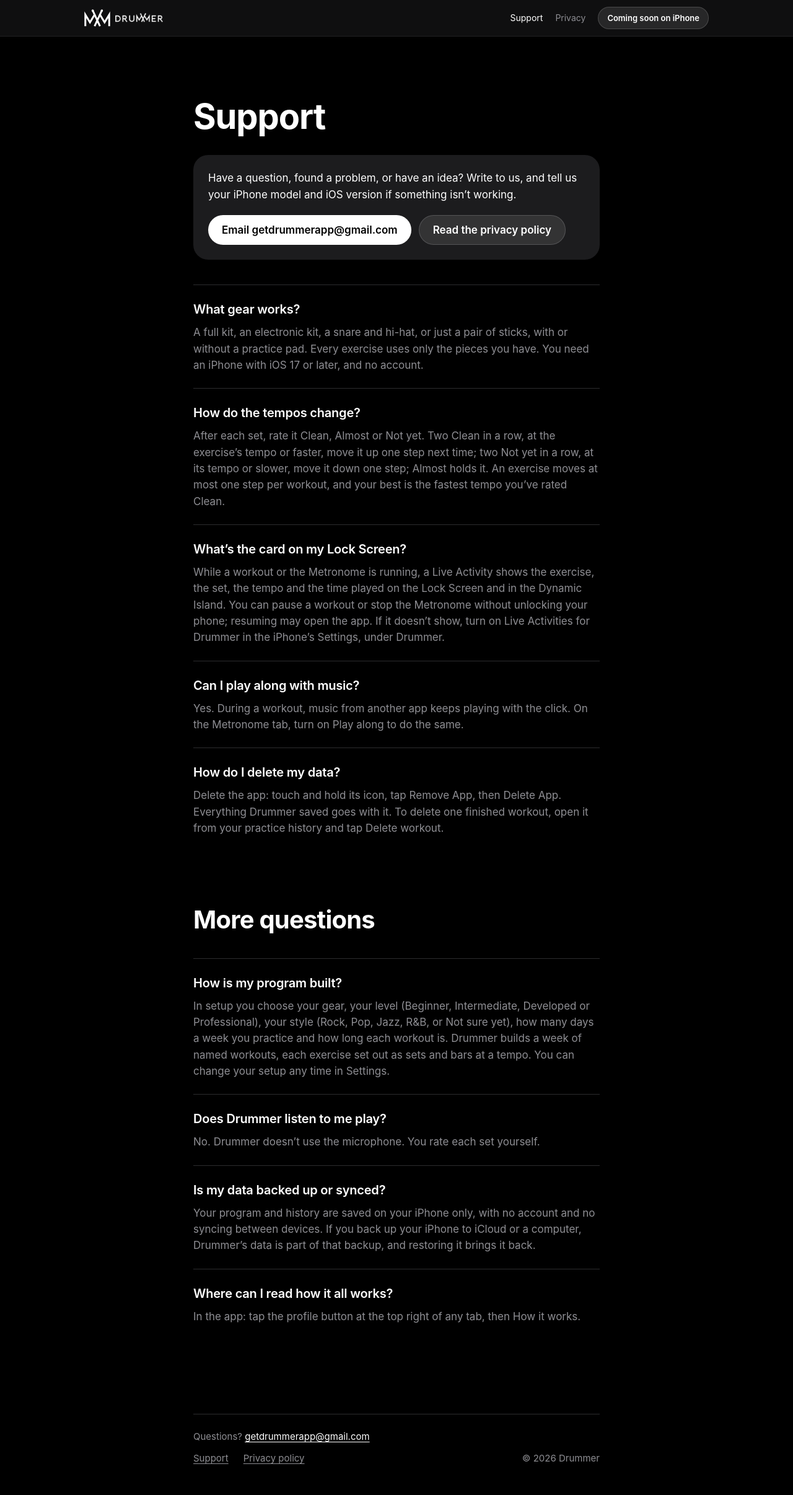
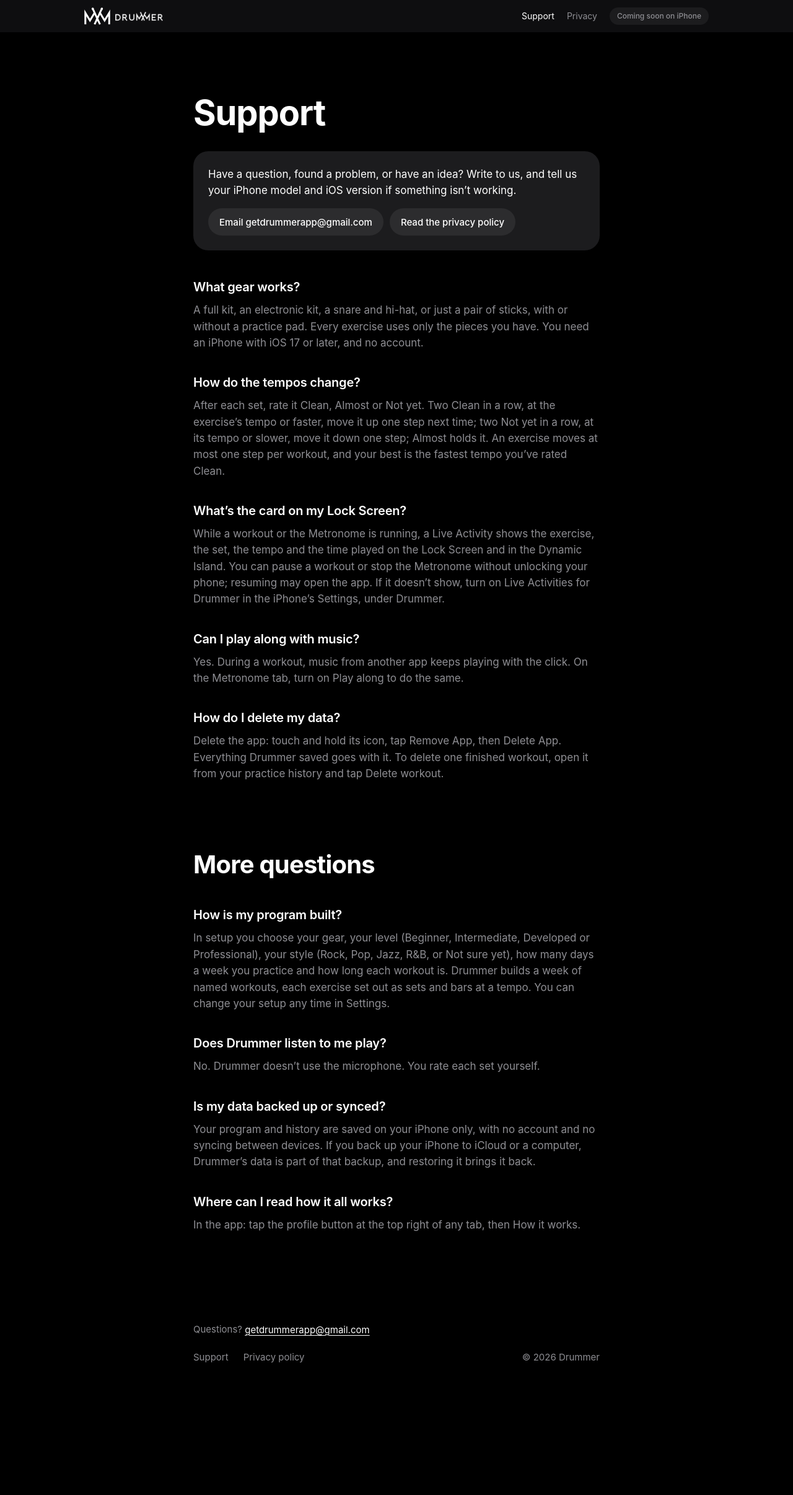
Before and after one commit to tg87njgkv4-design/drummer-site, a plain HTML site: page support.html in a window 1280 px wide. Shown: the whole page at 62% size. After the commit the page ends 2251 px from the top, so only its background shows below. Drawn offline with Linux system fonts and the light colour scheme.

Commit message:
Styling: quieter buttons, no lines, Increase Contrast and forced colors
Soft gray capsule buttons; space and the cards' shade instead of borders and
dividers. iPhone text follows Text Size; a Mac uses its normal 16 px. Long email
addresses wrap at large text. No words changed.

```diff
--- a/site.css
+++ b/site.css
@@ -1,25 +1,32 @@
-/* Drummer website. Dark only, like the app: the colors are the app's Theme colors. */
+/* Drummer website. Dark only, like the app: the colors are the app's Theme colors.
+   Things are separated by space, type size and the cards' shade, not by lines. Lines come back
+   only with Increase Contrast (prefers-contrast: more) and in forced-colors mode. */
 :root {
   color-scheme: dark;
   --bg: #000000;
   --text: #FFFFFF;
   --gray: #8E8E93;      /* secondary text: 6.4:1 on black, 5.2:1 on a card */
   --card: #1C1C1E;
-  --raised: #2C2C2E;    /* dividers and raised surfaces */
+  --raised: #2C2C2E;    /* buttons */
+  --raised-hover: #3A3A3C;
+  --raised-press: #333336;
+  --line: transparent;  /* no lines, except with Increase Contrast */
   --column: 44rem;
   --wide: 66rem;
   --gutter: 1rem;
   --section: 4.5rem;
+  --target: max(44px, 2.75rem);   /* every tap target, at every text size */
   --stack: -apple-system, BlinkMacSystemFont, "SF Pro Text", "Helvetica Neue", Helvetica, Arial, sans-serif;
 }
 @media (min-width: 48rem) {
   :root { --gutter: 1.5rem; --section: 7rem; }
 }
 
-/* Larger text: Safari on iPhone follows the Text Size setting through -apple-system-body;
+/* Larger text: Safari on iPhone follows the Text Size setting through -apple-system-body (only
+   on iPhone: -webkit-touch-callout exists there alone, and on a Mac that font is 13 px);
    everywhere else, the browser's own text size. Every size below is in rem. */
 html { font-size: 100%; -webkit-text-size-adjust: 100%; }
-@supports (font: -apple-system-body) {
+@supports (font: -apple-system-body) and (-webkit-touch-callout: none) {
   html { font: -apple-system-body; }
 }
 * { box-sizing: border-box; }
@@ -34,50 +41,55 @@ body {
   -webkit-font-smoothing: antialiased;
 }
 img { max-width: 100%; height: auto; display: block; }
-a { color: var(--text); text-underline-offset: 0.18em; text-decoration-thickness: 1px; }
-a:focus-visible, [tabindex]:focus-visible { outline: 2px solid var(--text); outline-offset: 3px; border-radius: 6px; }
+
+/* Links: underlined only inside running text, so they stay recognizable there. */
+a { color: var(--text); text-decoration: none; }
+a[href^="mailto:"] { overflow-wrap: anywhere; }   /* a long address wraps at large text */
+p a, li a { text-decoration: underline; text-underline-offset: 0.18em; text-decoration-thickness: 1px; }
+/* Keyboard focus: always visible, only for the keyboard. */
+:focus { outline: none; }
+:focus-visible { outline: 2px solid var(--text); outline-offset: 3px; border-radius: 6px; }
 
 .skip { position: absolute; left: -9999px; top: 0; }
-.skip:focus { left: var(--gutter); top: 0.5rem; z-index: 20; background: var(--text); color: var(--bg); padding: 0.5rem 1rem; border-radius: 999px; }
+.skip:focus-visible, .skip:focus {
+  left: var(--gutter); top: 0.5rem; z-index: 20; min-height: var(--target);
+  display: inline-flex; align-items: center;
+  background: var(--text); color: var(--bg); padding: 0 1rem; border-radius: 999px;
+}
 
-/* Header: sticky glass, with a solid fallback. */
+/* Header: sticky glass, with a solid fallback, and no line under it. */
 .site-header {
   position: sticky; top: 0; z-index: 10;
-  background: rgba(0, 0, 0, 0.92);
-  border-bottom: 1px solid var(--raised);
+  background: rgba(0, 0, 0, 0.94);
 }
 @supports ((backdrop-filter: blur(1px)) or (-webkit-backdrop-filter: blur(1px))) {
   .site-header {
-    background: rgba(28, 28, 30, 0.55);
+    background: rgba(18, 18, 20, 0.8);
     -webkit-backdrop-filter: blur(20px) saturate(180%);
     backdrop-filter: blur(20px) saturate(180%);
-    border-bottom-color: rgba(255, 255, 255, 0.08);
   }
 }
 @media (prefers-reduced-transparency: reduce) {
   .site-header { background: var(--card); -webkit-backdrop-filter: none; backdrop-filter: none; }
 }
 .bar {
-  max-width: var(--wide); margin: 0 auto; padding: 0.625rem var(--gutter);
-  display: flex; flex-wrap: wrap; align-items: center; gap: 0.5rem 1.25rem;
+  max-width: var(--wide); margin: 0 auto; padding: 0.25rem var(--gutter);
+  display: flex; flex-wrap: wrap; align-items: center; gap: 0 1.25rem;
 }
-.brand { display: flex; align-items: center; gap: 0.5rem; text-decoration: none; margin-right: auto; padding: 0.25rem 0; }
+.brand { display: flex; align-items: center; gap: 0.5rem; margin-right: auto; min-height: var(--target); }
 .brand .mark { height: 1.75rem; width: auto; }
 .brand .wordmark { height: 0.9375rem; width: auto; }
 .nav { display: flex; gap: 1.25rem; font-size: 0.875rem; }
-.nav a { color: var(--gray); text-decoration: none; padding: 0.5rem 0; }
+.nav a { color: var(--gray); display: inline-flex; align-items: center; min-height: var(--target); }
 .nav a:hover, .nav a[aria-current="page"] { color: var(--text); }
+/* Not a link: quieter than any button. */
 .soon {
-  font-size: 0.8125rem; font-weight: 600; white-space: nowrap;
-  padding: 0.4375rem 0.875rem; border-radius: 999px;
-  background: rgba(255, 255, 255, 0.1); border: 1px solid rgba(255, 255, 255, 0.16);
-}
-@media (prefers-reduced-transparency: reduce) {
-  .soon { background: var(--raised); border-color: var(--raised); }
+  font-size: 0.75rem; font-weight: 500; white-space: nowrap; color: var(--gray);
+  padding: 0.3125rem 0.75rem; border-radius: 999px; background: var(--card);
 }
 /* Phones: the brand and the pill on the first row, the two links under them. */
 @media (max-width: 40rem) {
-  .nav { order: 3; width: 100%; gap: 1.5rem; margin-top: -0.25rem; }
+  .nav { order: 3; width: 100%; gap: 1.5rem; margin-top: -0.5rem; }
 }
 
 /* Layout. */
@@ -94,16 +106,15 @@ h1, h2, h3 { margin: 0; letter-spacing: -0.02em; }
 .muted { color: var(--gray); }
 p { margin: 0 0 0.875rem; }
 
-/* What you get: a heading and one line each, with thin dividers. */
-.list { list-style: none; margin: 2rem 0 0; padding: 0; border-top: 1px solid var(--raised); }
-.list li { padding: 1.25rem 0; border-bottom: 1px solid var(--raised); }
+/* What you get: a heading and one line each, separated by space. */
+.list { list-style: none; margin: 2.25rem 0 0; padding: 0; display: grid; grid-template-columns: minmax(0, 1fr); gap: 1.75rem; }
 .list h3 { font-size: 1.1875rem; font-weight: 600; letter-spacing: -0.01em; }
 .list p { margin: 0.25rem 0 0; color: var(--gray); }
 
 .para { margin-top: 1.5rem; font-size: 1.25rem; line-height: 1.5; color: var(--gray); }
 .para strong { color: var(--text); font-weight: 600; }
 
-/* Screenshots: a row on wide screens, a strip that scrolls sideways on phones. */
+/* Screenshots: a row on wide screens, a strip that scrolls sideways on phones. No frames. */
 .shots {
   list-style: none; margin: 2rem 0 0; padding: 0 0 0.5rem;
   display: flex; gap: 1rem; overflow-x: auto; scroll-snap-type: x mandatory;
@@ -111,7 +122,7 @@ p { margin: 0 0 0.875rem; }
 }
 .shots::-webkit-scrollbar { display: none; }
 .shots li { flex: 0 0 min(68vw, 17rem); scroll-snap-align: start; }
-.shots img { width: 100%; border-radius: 1.75rem; border: 1px solid var(--raised); background: var(--card); }
+.shots img { width: 100%; border-radius: 1.75rem; background: var(--card); }
 .shots figure { margin: 0; }
 .shots figcaption { margin-top: 0.75rem; font-size: 0.9375rem; color: var(--gray); }
 .shots figcaption strong { color: var(--text); font-weight: 600; }
@@ -120,28 +131,29 @@ p { margin: 0 0 0.875rem; }
   .shots img { border-radius: 2.25rem; }
 }
 .shots-wrap { padding: var(--section) var(--gutter) 0; }
+.see-title { max-width: calc(var(--column) - 2 * var(--gutter)); margin: 0 auto; }
 
-/* Cards and buttons. */
+/* Cards. */
 .card { background: var(--card); border-radius: 1.5rem; padding: 1.5rem; margin-top: 2rem; }
-.card p:last-of-type { margin-bottom: 1.25rem; }
-.buttons { display: flex; flex-wrap: wrap; gap: 0.75rem; }
+.card p:last-of-type { margin-bottom: 1rem; }
+
+/* Buttons, option A: a soft dark-gray capsule, white medium text, used by every button and
+   button-like link. Hover and press change its brightness only. */
+.buttons { display: flex; flex-wrap: wrap; gap: 0.625rem; }
 .button {
-  display: inline-flex; align-items: center; justify-content: center; min-height: 2.75rem;
-  padding: 0.625rem 1.375rem; border-radius: 999px; font-weight: 600; text-decoration: none;
-  background: var(--text); color: var(--bg); overflow-wrap: anywhere;
+  display: inline-flex; align-items: center; justify-content: center; min-height: var(--target);
+  padding: 0.375rem 1.125rem; border-radius: 999px;
+  font-size: 0.9375rem; font-weight: 500; overflow-wrap: anywhere;
+  background: var(--raised); color: var(--text);
 }
-.button.secondary { background: rgba(255, 255, 255, 0.1); color: var(--text); border: 1px solid rgba(255, 255, 255, 0.16); }
-@media (prefers-reduced-transparency: reduce) {
-  .button.secondary { background: var(--raised); border-color: var(--raised); }
-}
+.button:hover { background: var(--raised-hover); }
+.button:active { background: var(--raised-press); }
 
-/* Questions and policy sections: thin dividers, the heading first. */
-.qa { margin-top: 2.5rem; border-top: 1px solid var(--raised); }
-.qa > div { padding: 1.5rem 0; border-bottom: 1px solid var(--raised); }
+/* Questions and policy sections: the heading first, separated by space. */
+.qa { margin-top: 2.75rem; display: grid; grid-template-columns: minmax(0, 1fr); gap: 2.25rem; }
 .qa h2, .qa h3 { font-size: 1.25rem; font-weight: 600; letter-spacing: -0.01em; margin-bottom: 0.5rem; }
 .qa p { color: var(--gray); }
 .qa p:last-child { margin-bottom: 0; }
-.qa > div:last-child { border-bottom: 0; padding-bottom: 0; }
 .qa ul { color: var(--gray); padding-left: 1.25rem; margin: 0 0 0.875rem; }
 .qa li { margin-bottom: 0.5rem; }
 .group { margin-top: var(--section); }
@@ -149,18 +161,35 @@ p { margin: 0 0 0.875rem; }
 .summary { font-size: 1.25rem; line-height: 1.5; }
 .summary p { margin: 0; }
 
-/* Footer. */
-.site-footer { max-width: var(--column); margin: var(--section) auto 0; padding: 2rem var(--gutter) 3rem; }
-.site-footer .inner { border-top: 1px solid var(--raised); padding-top: 1.5rem; display: flex; flex-wrap: wrap; gap: 0.75rem 1.5rem; font-size: 0.9375rem; color: var(--gray); }
-.site-footer a { color: var(--gray); }
+/* Footer: set apart by space and its smaller gray type. */
+.site-footer { max-width: var(--column); margin: calc(var(--section) * 1.2) auto 0; padding: 0 var(--gutter) 2.5rem; }
+.site-footer .inner { display: flex; flex-wrap: wrap; align-items: center; gap: 0 1.5rem; font-size: 0.9375rem; color: var(--gray); }
+.site-footer a { color: var(--gray); display: inline-flex; align-items: center; min-height: var(--target); }
 .site-footer a:hover { color: var(--text); }
-.site-footer .email { width: 100%; }
+.site-footer .email { width: 100%; margin: 0; }
 .site-footer .email a { color: var(--text); }
 .site-footer .copy { margin-left: auto; }
 
 @media (prefers-reduced-motion: no-preference) {
   html { scroll-behavior: smooth; }
-  .nav a, .site-footer a { transition: color 0.15s ease; }
+  .nav a, .site-footer a, .button { transition: color 0.15s ease, background-color 0.15s ease; }
 }
-.see-title { max-width: calc(var(--column) - 2 * var(--gutter)); margin: 0 auto; }
-.site-footer .email { margin: 0; }
+
+/* Increase Contrast: subtle lines come back, and the grays get stronger. */
+@media (prefers-contrast: more) {
+  :root { --gray: #AEAEB2; --line: #636366; --raised: #3A3A3C; --raised-hover: #48484A; --raised-press: #444446; }
+  .site-header { background: #000000; -webkit-backdrop-filter: none; backdrop-filter: none; border-bottom: 1px solid var(--line); }
+  .card, .button, .soon, .shots img { border: 1px solid var(--line); }
+  .list > li + li, .qa > div + div { border-top: 1px solid var(--line); padding-top: 1.25rem; }
+  .site-footer .inner { border-top: 1px solid var(--line); padding-top: 1rem; }
+  .soon { color: var(--text); }
+}
+
+/* Forced colors (Windows High Contrast and similar): buttons keep a visible edge, links an underline. */
+@media (forced-colors: active) {
+  .button, .soon, .card { border: 1px solid CanvasText; }
+  .button { border-color: ButtonText; }
+  a { text-decoration: underline; }
+  .brand { text-decoration: none; }
+  :focus-visible { outline-color: Highlight; }
+}
```
